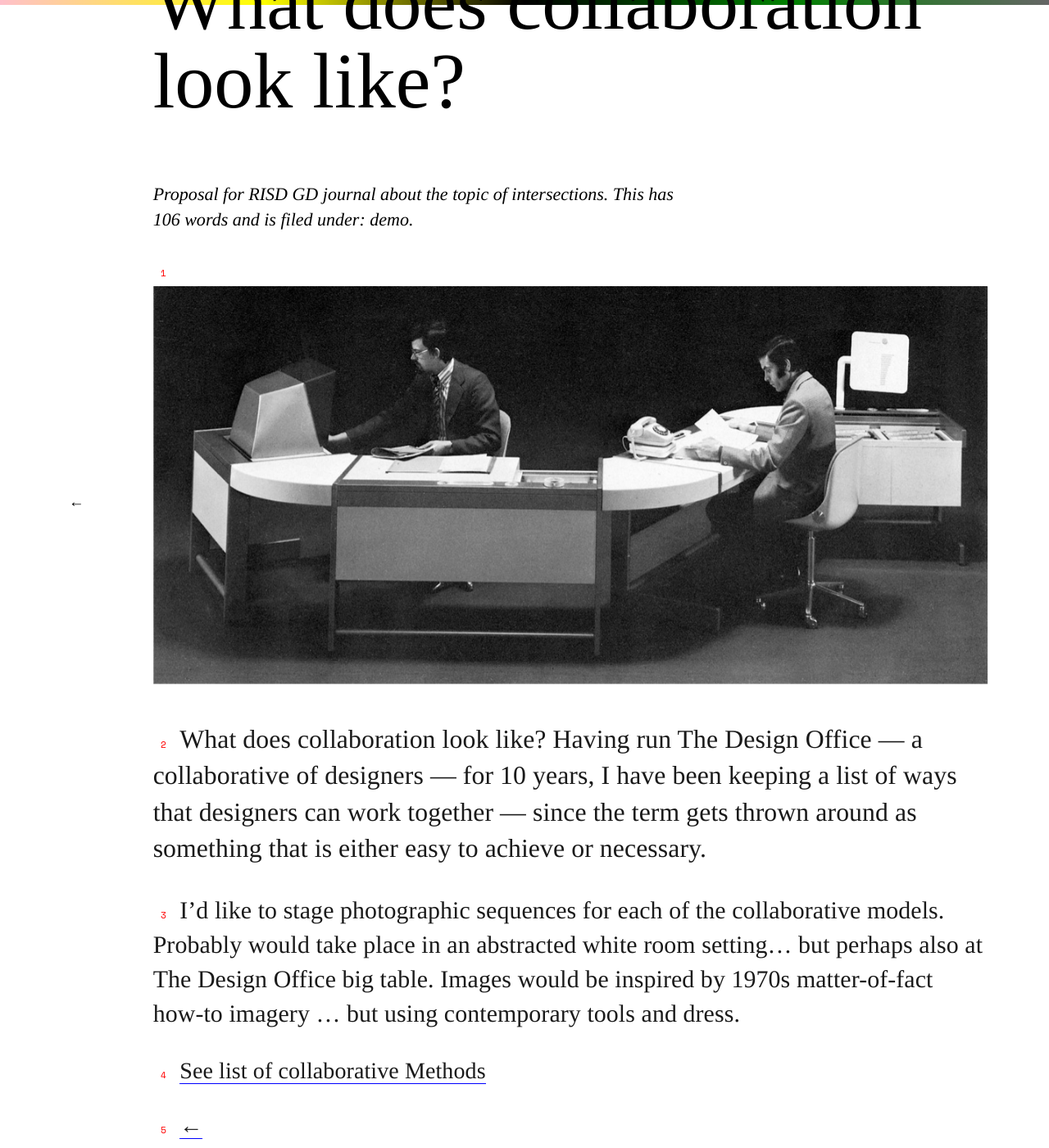
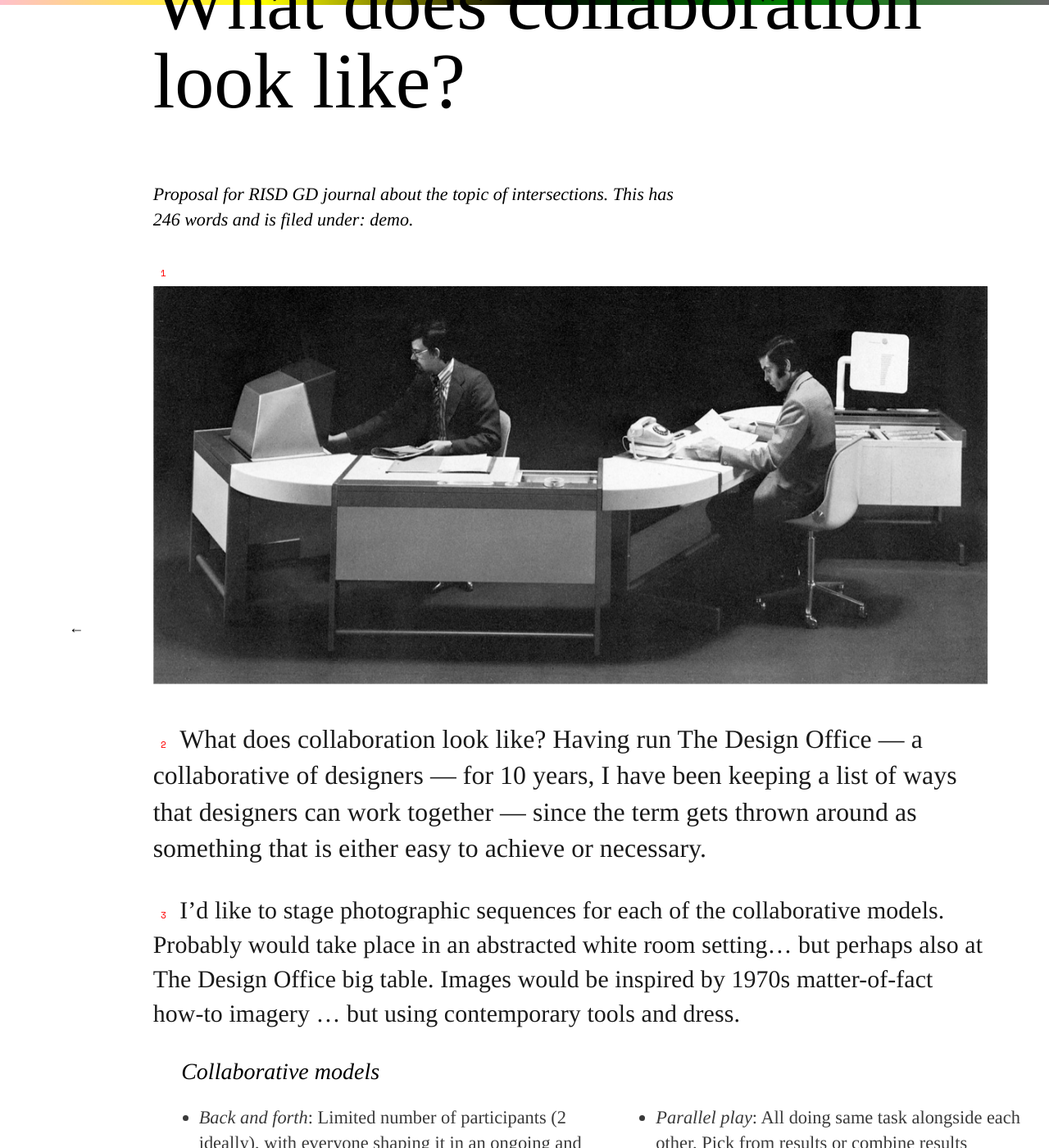
Before and after one commit to thedesignoffice/babybindery, a Jekyll site: the page built from _posts/2017-03-22-intersections.md, in a window 1280 px wide and 1400 px high, scrolled down 264 px. Shown: the whole window at 82% size. Built offline with Jekyll 4.4.1, drawn with Linux system fonts in a browser that asks for light colours; some of the changed text lies outside the part shown.

Commit message:
done for day?

```diff
--- a/_layouts/default.html
+++ b/_layouts/default.html
@@ -41,7 +41,7 @@
 							<div>Book</div>
 					</a>
 		</nav>
-		<div class="title">{{ site.title }}</div>
+		<div class="title"><a href="/">{{ site.title }}</a></div>
 		<div class="colorbar"></div>
 		<div class="colorbar_fixed"></div>
 		<div class="blackbar"></div>
@@ -62,9 +62,9 @@
   			<article>
           {{ content }}
 
-          <p><a class="twitter-share-button"
+          <h6><a class="twitter-share-button"
         href="https://twitter.com/intent/tweet?text={{ page.title }} by {{ page.author }} at {{ site.url }}{{ page.url }}">
-      &larr;</a>  </p>
+      Tweet this crap</a>  </h6>
   			</article>
       </div>
 		</main>
--- a/_posts/2017-03-22-intersections.md
+++ b/_posts/2017-03-22-intersections.md
@@ -14,5 +14,13 @@ What does collaboration look like? Having run The Design Office — a collaborat
 
 I’d like to stage photographic sequences for each of the collaborative models. Probably would take place in an abstracted white room setting… but perhaps also at The Design Office big table. Images would be inspired by 1970s matter-of-fact how-to imagery … but using contemporary tools and dress.
 
-[See list of collaborative Methods](https://docs.google.com/document/d/1CtWnREqPjLTmlYVP_oBT8CxIDQFhichE4AARN1O6VLQ
-)
+#### Collaborative models
+
+* *Back and forth*: Limited number of participants (2 ideally), with everyone shaping it in an ongoing and iterative way. One person working, then passing to next.
+* *Crowd-sourced*: One person asks, people in other places satisfy that ask. Best result(s) used.
+* *Active hand-off*: One person designs, then hands to the next person
+* *Passive hand-off*: One person designs, leaves the design, another person chooses to pick it up.
+* *Parallel play*: All doing same task alongside each other. Pick from results or combine results
+* *Perpendicular play*: All doing different projects alongside each other. Ideas rub off.
+* *Group share*: One larger task is done by multiple people at the same time in the same space.
+* *Group split*: One larger task is broken up into smaller tasks then recombined or synthesized. Larger task may be known (have been planned out) or unknown (needs to be discovered)
--- a/css/universal.css
+++ b/css/universal.css
@@ -40,6 +40,7 @@ footer { grid-row: 3/4; grid-column: 1/3; }
 .title { grid-column: 1/3; grid-row: 1/2; color: white; z-index: 5;
   align-self: center; justify-self: center;
 }
+.title a { text-decoration: none; color: white; }
 .colorbar { grid-column: 1/3; grid-row: 1/2;  z-index: -2;
   background: linear-gradient(to right, blue,gold,black,aqua,blue);
 }
```
Also changed, not shown: img/cover/ds1_apples.png (renamed from img/cover2/ds1_apples.png), img/cover/heart.png (deleted), img/cover2/heart.png (added).
